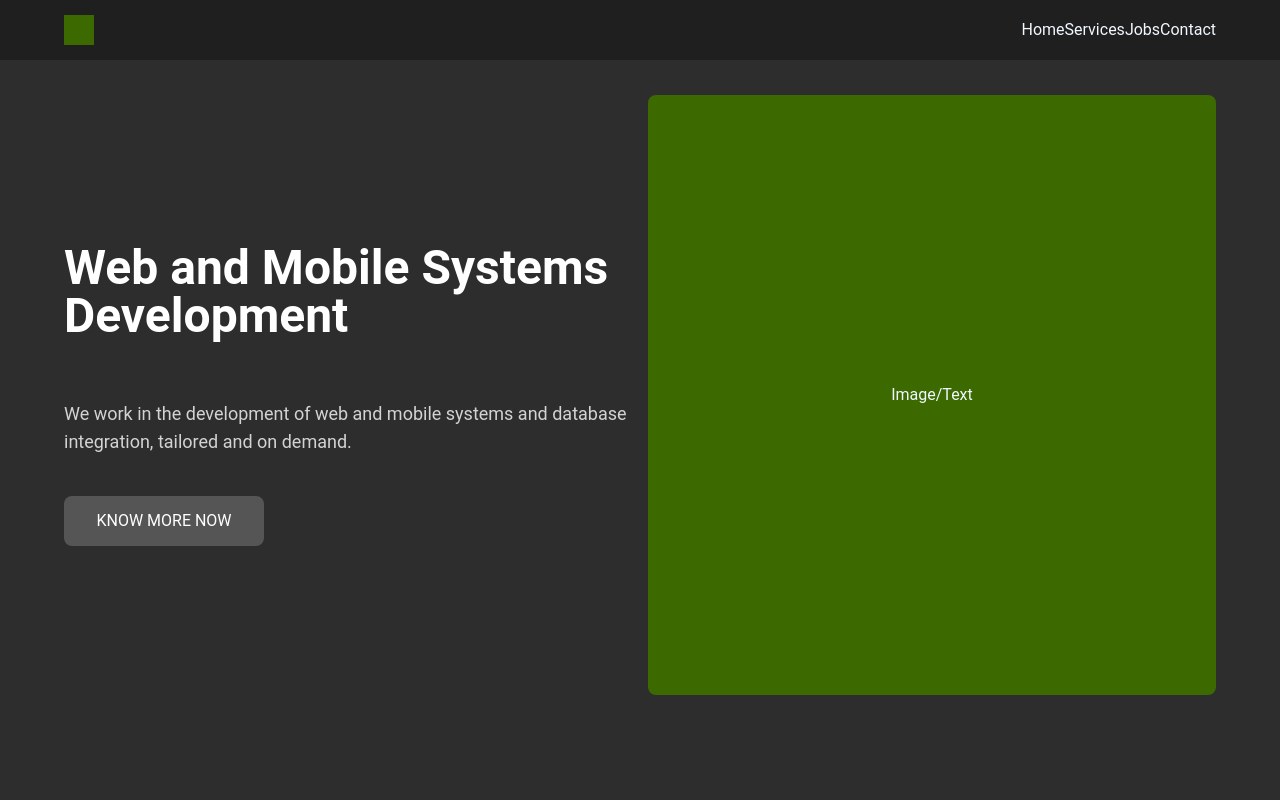
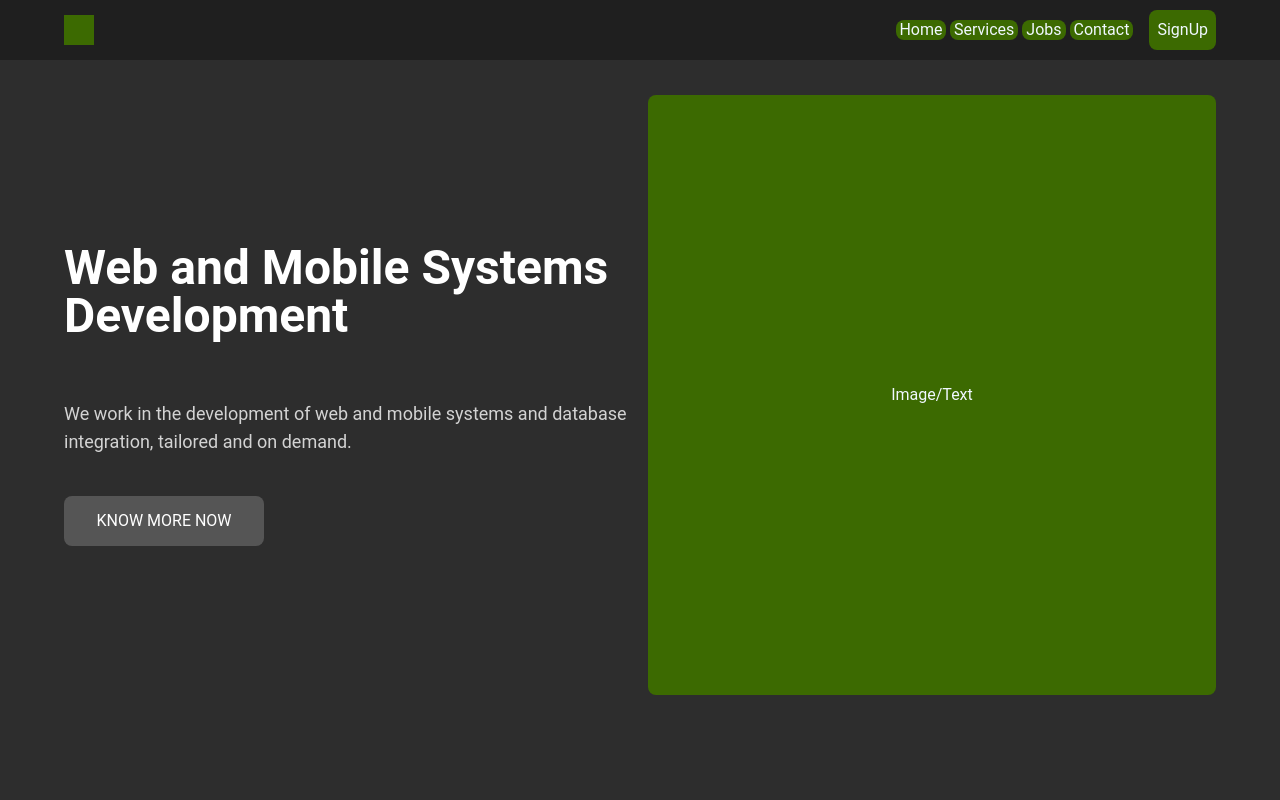
Before and after one commit to SamaelMarjan/dark, a React (Create React App) app: page / in a window 1280 px wide. Shown: the top 800 px of the page. Built offline with nearby package versions, Linux system fonts and the light colour scheme; the HTML template or start-up script is replaced by a standard one.

Commit message:
navbar-update-sept-27-20-08

```diff
--- a/src/components/Navbar.jsx
+++ b/src/components/Navbar.jsx
@@ -8,14 +8,14 @@ const Navbar = () => {
                 <div className='bg-[#3c6a01] w-[30px] h-[30px]'>
 
                 </div>
-                <div>
-                    <div>
-                        <a href='#home'>Home</a>
-                        <a href='b'>Services</a>
-                        <a href='c'>Jobs</a>
-                        <a href='d'>Contact</a>
+                <div className='flex gap-4 items-center justify-center'>
+                    <div className='flex gap-[4px]'>
+                        <a href='#home' className='w-[50px] h-[20px] bg-[#3c6a01] rounded-lg p-1 flex items-center justify-center'>Home</a>
+                        <a href='b' className='w-[100%] h-[20px] bg-[#3c6a01] rounded-lg p-1 flex items-center justify-center'>Services</a>
+                        <a href='c' className='w-[1000%] h-[20px] bg-[#3c6a01] rounded-lg p-1 flex items-center justify-center'>Jobs</a>
+                        <a href='d' className='w-[100%] h-[20px] bg-[#3c6a01] rounded-lg p-1 flex items-center justify-center'>Contact</a>
                     </div>
-                    <div></div>
+                    <div className='bg-[#3c6a01] p-2 rounded-lg'>SignUp</div>
                 </div>
             </div>
         </div>
--- a/src/pages/Contact.jsx
+++ b/src/pages/Contact.jsx
@@ -1,9 +1,27 @@
-import React from 'react'
+import React from 'react';
 
 const Contact = () => {
   return (
-    <div>Contact</div>
-  )
+    <>
+        <div className='w-[100%] h-[500px]'>
+            <div className='w-[90%] h-[100%] m-auto flex flex-col md:flex-row items-center justify-between gap-4'>
+                <div className='text-center md:text-start'>
+                    <p className='font-bold text-[#fff] text-4xl'>Recent <span className='text-[#FA002D]'>Jobs</span></p>
+                    <p className='text-[#D3D3D3] font-normal text-xl'>Construa uma carreira com a gente</p>
+                </div>
+                <div className='bg-[#3c6a01] w-[80%] md:w-[250px] h-[400px] md:h-[250px] rounded-lg flex items-center justify-center'>
+                    Image/Text
+                </div>
+                <div className='bg-[#3c6a01] w-[80%] md:w-[250px] h-[400px] md:h-[250px] rounded-lg flex items-center justify-center'>
+                    Image/Text
+                </div>
+                <div className='bg-[#3c6a01] w-[80%] md:w-[250px] h-[400px] md:h-[250px] rounded-lg flex items-center justify-center'>
+                    Image/Text
+                </div>
+            </div>
+        </div>
+    </>
+  );
 }
 
-export default Contact
+export default Contact;
```
